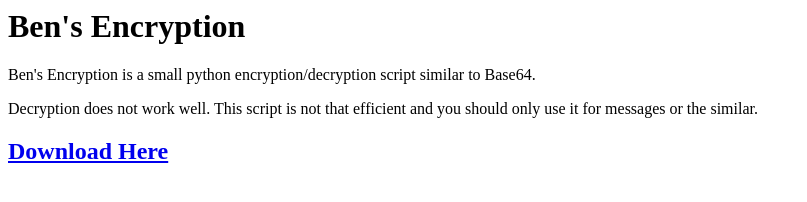
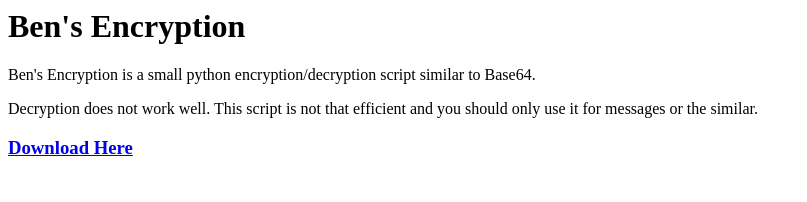
Before and after one commit to narutoiscooI/narutoiscooI.github.io, a plain HTML site: page bens encryption/bens encryption.html in a window 1280 px wide. Shown: the whole page, without its empty margins (0-807 px from the left). Drawn offline with Linux system fonts and the light colour scheme.

Commit message:
Update bens encryption.html

```diff
--- a/bens encryption/bens encryption.html
+++ b/bens encryption/bens encryption.html
@@ -2,4 +2,4 @@
 <h1>Ben's Encryption</h1>
 <p>Ben's Encryption is a small python encryption/decryption script similar to Base64.</p>
 <p>Decryption does not work well. This script is not that efficient and you should only use it for messages or the similar.</p>
-<h2><a href="https://bensworld.cf/bens%20encryption/bens%20encryption.py">Download Here</a></h2>
+<h3><a href="https://bensworld.cf/bens%20encryption/bens%20encryption.py">Download Here</a></h3>
```
